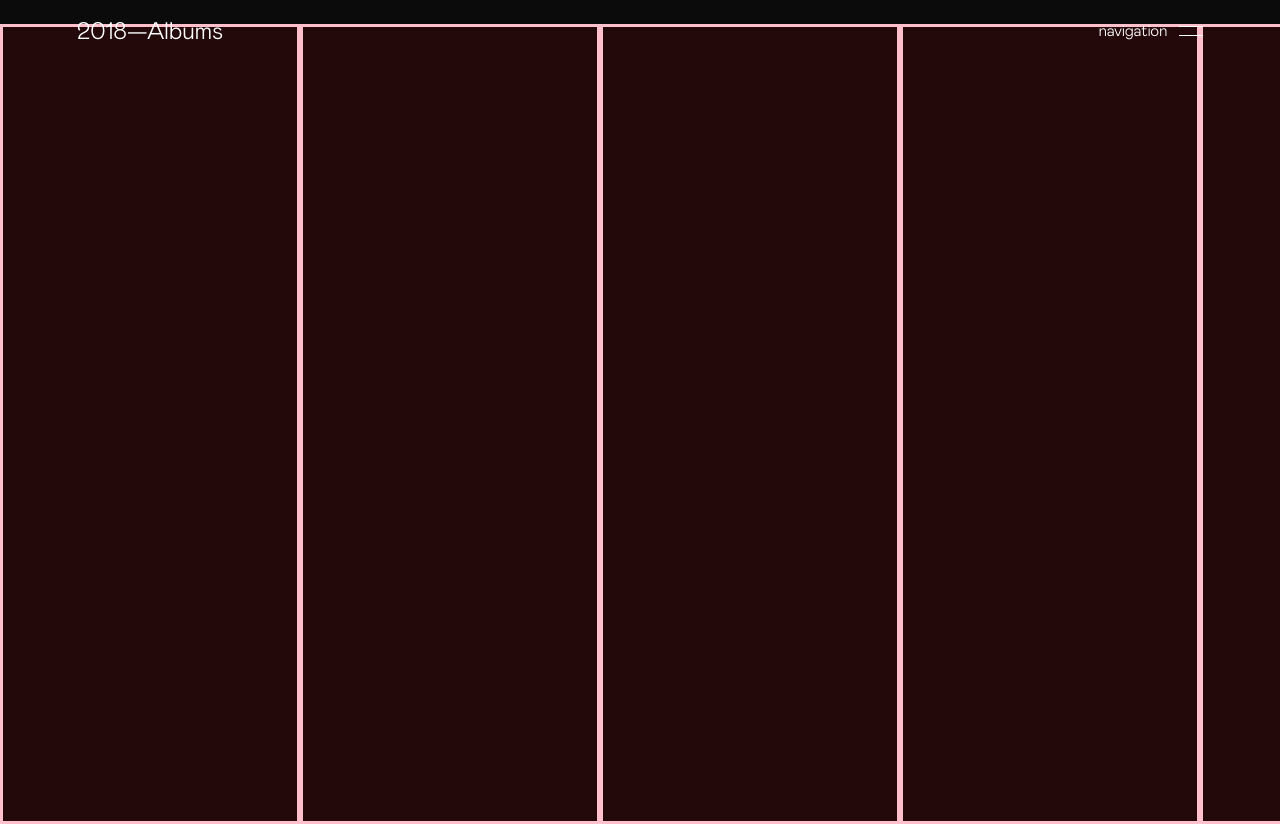
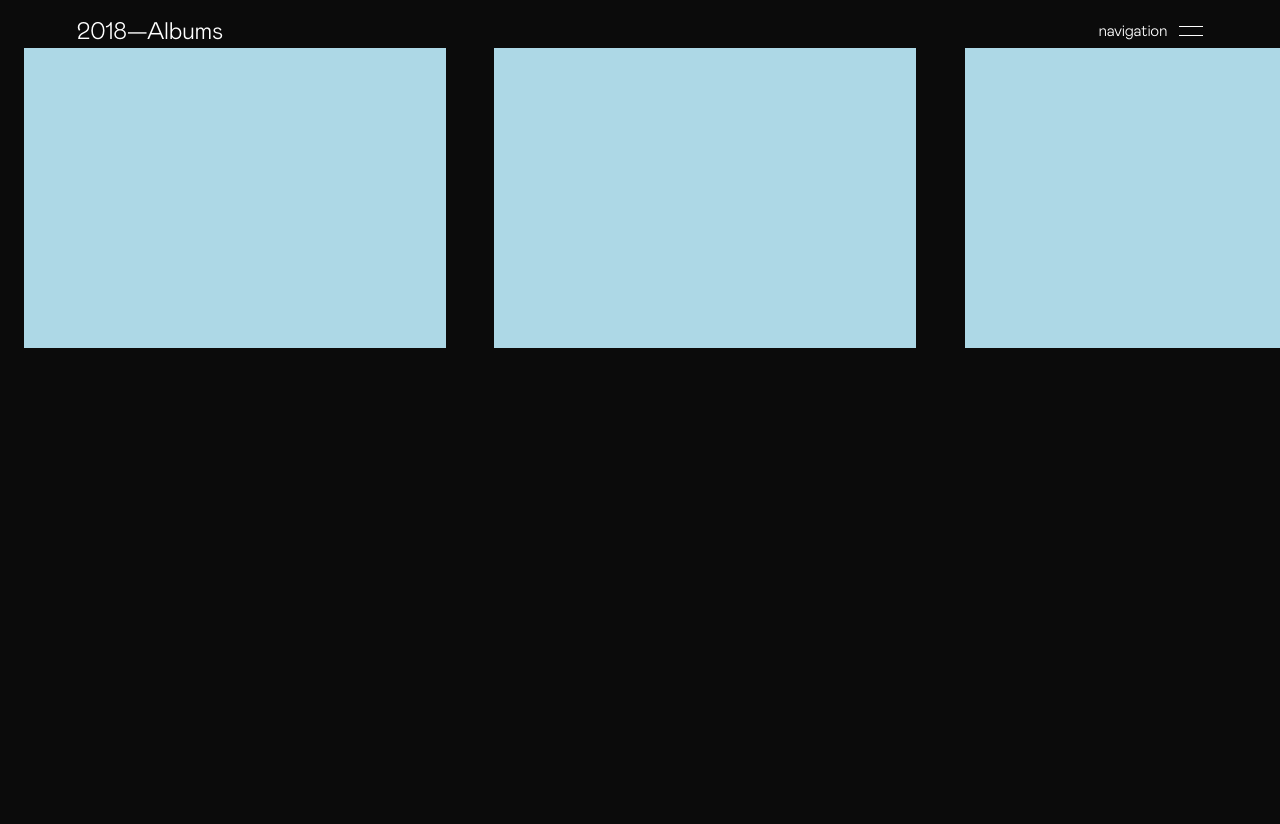
Before and after one commit to ohiosveryown/aoty2018, a Nuxt app: page / in a window 1280 px wide. After the commit the page ends 800 px from the top, so only its background shows below. Built offline with nearby package versions, Linux system fonts and the light colour scheme.

Commit message:
Scroll Test

```diff
--- a/components/Matt.vue
+++ b/components/Matt.vue
@@ -1,15 +1,15 @@
 <!-- layout -->
 <template>
-  <!-- <ul>
+  <section>
 
-    <li></li>
-    <li></li>
-    <li></li>
-    <li></li>
-    <li></li>
-    <li></li>
+    <div></div>
+    <div></div>
+    <div></div>
+    <div></div>
+    <div></div>
+    <div></div>
 
-  </ul> -->
+  </section>
 </template>
 
 
@@ -17,23 +17,23 @@
 <style scoped lang="scss">
   @import '@/assets/mq.scss';
 
-  ul {
-    height: 100vh;
+  section {
+    // border: 4px solid pink;
     overflow-x: scroll;
-    overflow-y: hidden;
-    white-space: nowrap;
-    -webkit-oveflow-scrolling: touch;
-    width: auto;
+    -webkit-overflow-scrolling: touch;
+    display: flex;
   }
 
-  li {
-    border: 3px solid pink;
-    width: 300px;
-    height: 100%;
-    background: rgba(255, 0, 0, 0.1);
-    // margin-left: 10px;
-    display: inline-block;
-    // overflow: hidden;
+  section::-webkit-scrollbar {
+    display: none;  // Safari and Chrome
+  }
+
+  section > div {
+    margin: 24px 24px;
+    min-width: 33vw; height: 300px;
+    background: lightblue;
+    transition: transform .25s ease;
+    will-change: transform;
   }
 </style>
 
--- a/pages/index.vue
+++ b/pages/index.vue
@@ -12,16 +12,7 @@
 
     <AppNav/>
     <!-- <List/> -->
-    <ul>
-
-      <li></li>
-      <li></li>
-      <li></li>
-      <li></li>
-      <li></li>
-      <li></li>
-
-    </ul>
+    <Matt/>
 
   </main>
 </template>
@@ -30,25 +21,6 @@
 <!-- style -->
 <style scoped lang="scss">
   @import '@/assets/mq.scss';
-
-  ul {
-    height: 100vh;
-    overflow-x: scroll;
-    overflow-y: hidden;
-    white-space: nowrap;
-    -webkit-oveflow-scrolling: touch;
-    width: auto;
-  }
-
-  li {
-    border: 3px solid pink;
-    width: 300px;
-    height: 100%;
-    background: rgba(255, 0, 0, 0.1);
-    // margin-left: 10px;
-    display: inline-block;
-    // overflow: hidden;
-  }
 
   .homeFade-enter-active, .homeFade-leave-active {
     transition: all 1600ms ease;
```
